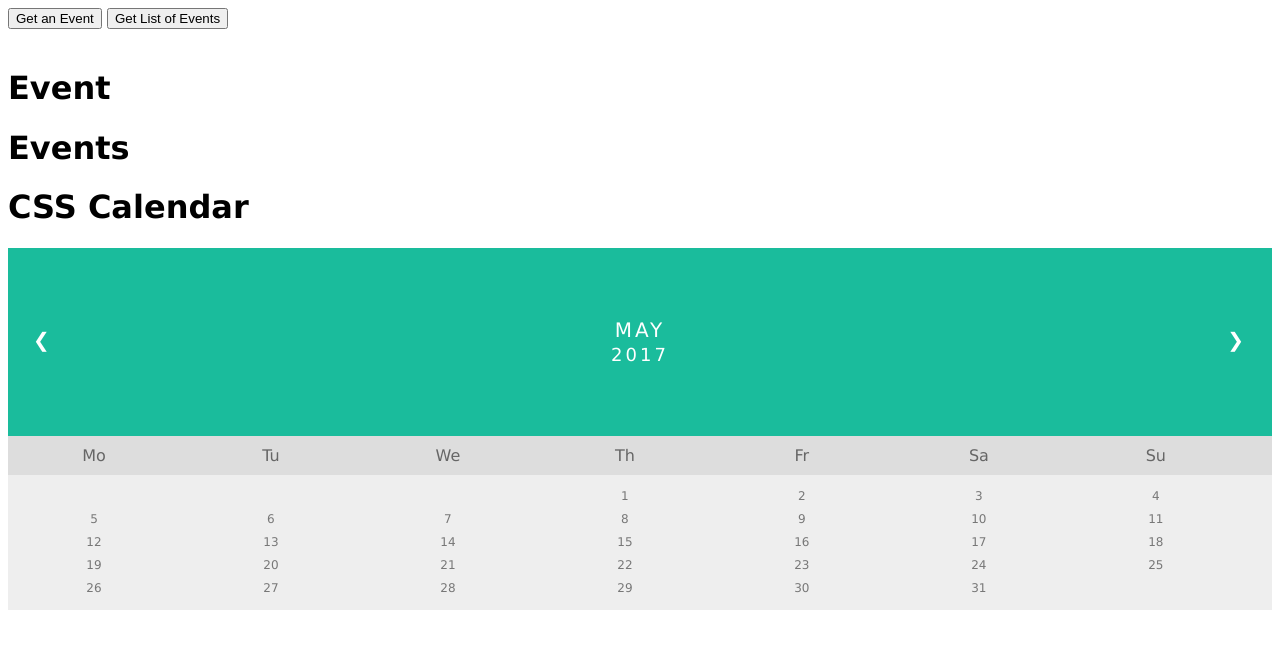
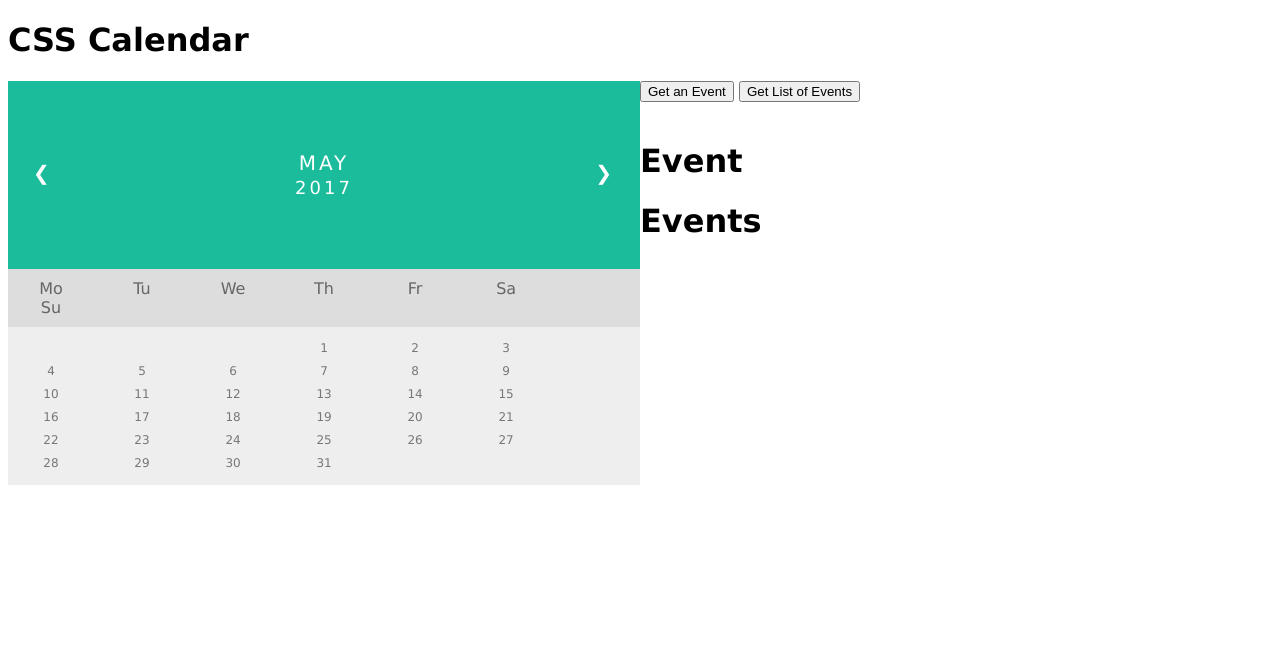
Before and after one commit to SculleyJr/GoogleCalendarApi, a plain HTML site: page index.html in a window 1280 px wide. Drawn offline with Linux system fonts and the light colour scheme.

Commit message:
added flex

```diff
--- a/index.html
+++ b/index.html
@@ -8,19 +8,11 @@
     <title>Document</title>
 </head>
 <body>
-    <div class="container">
-        <button id="button1">Get an Event</button>
 
-        <button id="button2">Get List of Events</button>
-
-        <br><br>
-        <h1>Event</h1>
-        <div id="event"></div>
-        <h1>Events</h1>
-        <div id="events"></div>
-    </div>
     <h1>CSS Calendar</h1>
 
+    <div class="container1">
+      <div class="calendar">
           <div class="month">
               <ul>
                 <li class="prev">&#10094;</li>
@@ -79,6 +71,25 @@
               <li ><span id="31">31</span></li>
             </ul>
 
+      </div>
+      <div>
+          <div class="container">
+              <button id="button1">Get an Event</button>
+
+              <button id="button2">Get List of Events</button>
+
+              <br><br>
+              <h1>Event</h1>
+              <div id="event"></div>
+              <h1>Events</h1>
+              <div id="events"></div>
+          </div>
+      </div>
+
+
+    </div>
+
+
 
     <script src="app.js"></script>
 </body>
--- a/main.css
+++ b/main.css
@@ -2,6 +2,13 @@
 ul {list-style-type: none;}
 body {font-family: Verdana, sans-serif;}
 
+
+.container1{
+  display: flex;
+}
+.calendar{
+  width: 50%;
+}
 .month {
   padding: 70px 25px;
   width: 100%;
```
Lines whose indentation alone changed are shown as unchanged.
